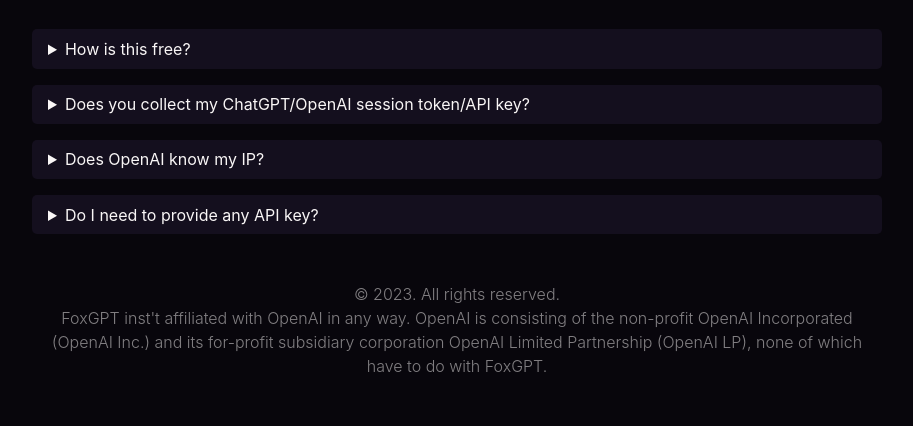
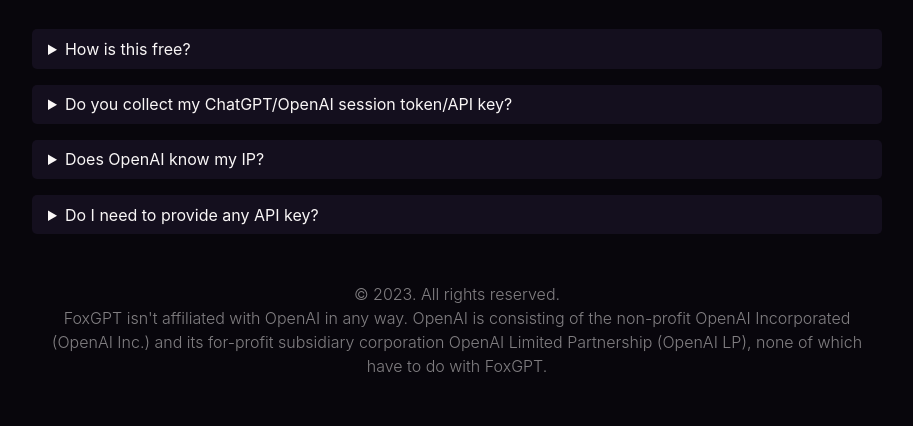
Before and after one commit to FoxGPT/gpt, a Flask app: template gpt/templates/index.html in a window 1280 px wide. Shown: the part 3278-3704 px from the top of the page, without its empty margins (183-1096 px from the left). Run offline with Flask 3, Linux system fonts and the light colour scheme; the template is opened without the code that fills it: most values are stand-ins (such as "Sample title", 1, 10 or a date in 2020); some libraries are stand-ins or nearby versions; some web fonts are replaced.

Commit message:
spelling

```diff
--- a/gpt/templates/components/end.html
+++ b/gpt/templates/components/end.html
@@ -4,7 +4,7 @@
     <p>
         &copy; 2023. All rights reserved.
         <br>
-        FoxGPT inst't affiliated with OpenAI in any way.
+        FoxGPT isn't affiliated with OpenAI in any way.
         OpenAI is consisting of the non-profit OpenAI Incorporated (OpenAI Inc.)
         and its for-profit subsidiary corporation OpenAI Limited Partnership (OpenAI LP),
         none of which have to do with FoxGPT.
--- a/gpt/templates/index.html
+++ b/gpt/templates/index.html
@@ -301,7 +301,7 @@
 </details>
 
 <details>
-    <summary>Does you collect my ChatGPT/OpenAI session token/API key?</summary>
+    <summary>Do you collect my ChatGPT/OpenAI session token/API key?</summary>
     <p>
         No. It's not even possible for me to do that, unless you leave your OpenAI key in <code>openai.api_key</code> or send it otherwise in the API request.
     </p>
```
